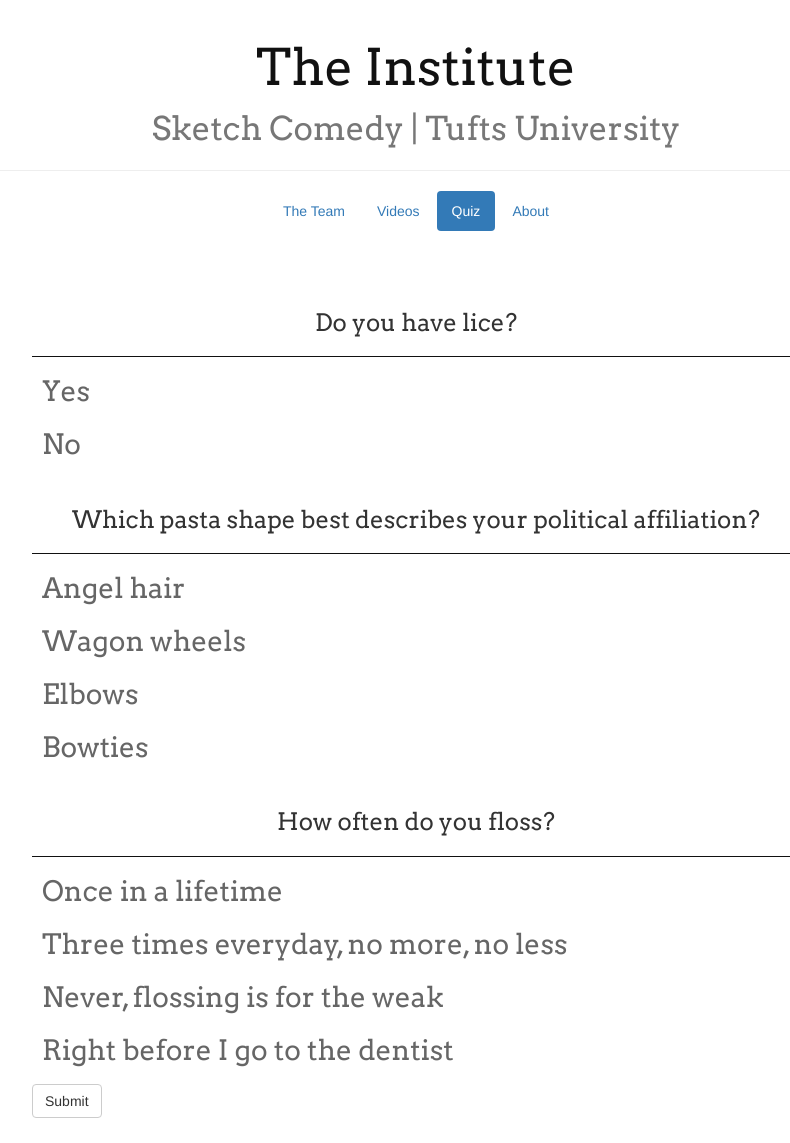
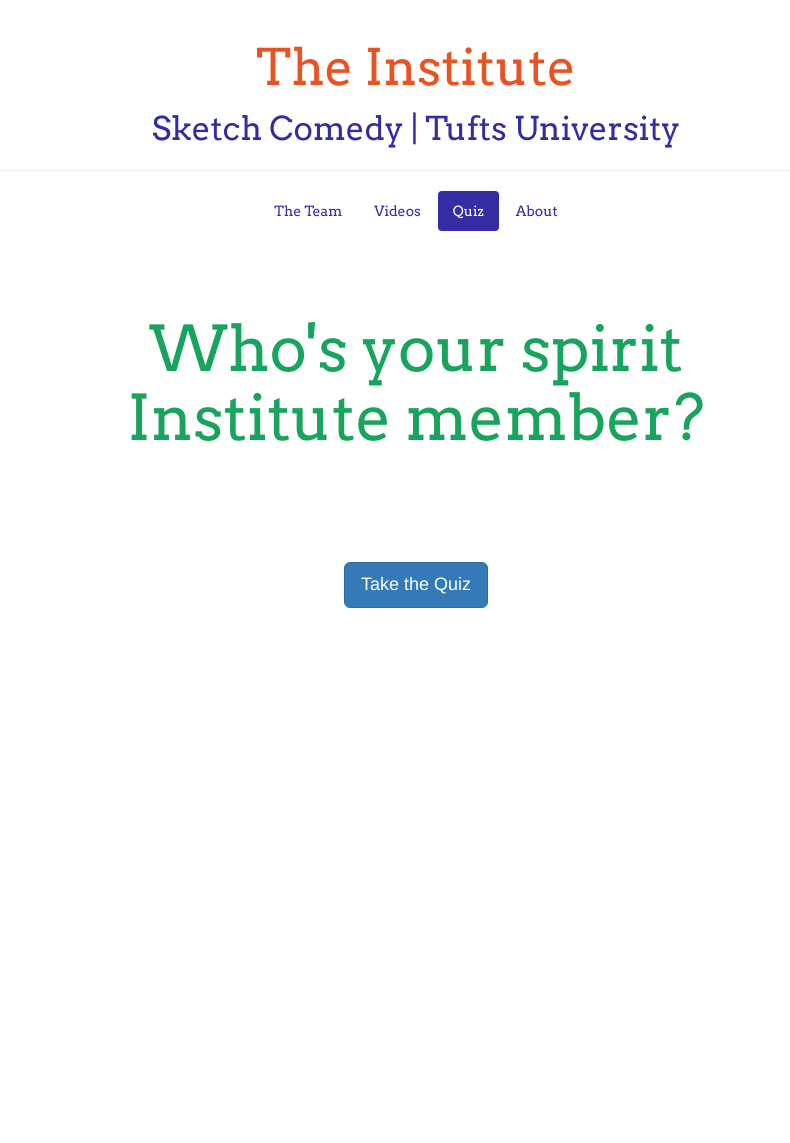
Before and after one commit to elliotcobb/elliotcobb.github.io, a PHP site: page /theinstitute/quiz-angular.html in a window 1280 px wide. Shown: the whole page, without its empty margins (224-1014 px from the left). After the commit the page ends 608 px from the top, so only its background shows below. Run offline with PHP 8.4, Linux system fonts and the light colour scheme; some libraries are stand-ins or nearby versions.

Commit message:
jumbotron scroll

```diff
--- a/theinstitute/about.html
+++ b/theinstitute/about.html
@@ -18,7 +18,7 @@
 <body>
 <div class="header">
     <div class="page-header">
-        <h1>The Institute<br><small>Sketch Comedy | Tufts University</small></h1>
+        <h1>The Institute<br><small class="small-header">Sketch Comedy | Tufts University</small></h1>
     </div>
 
     <ul class="nav nav-pills pills">
--- a/theinstitute/css/basic.css
+++ b/theinstitute/css/basic.css
@@ -27,10 +27,14 @@ a.svglink:after {
 }
 
 h1 {
-    color: #111;
+    color: #E95323;
     text-align: center;
     font-size: 360%;
     font-family: 'Arvo', serif;
+}
+
+.small-header {
+    color: #332CA3;
 }
 
 p {
@@ -41,6 +45,23 @@ p {
 .nav-pills {
     display: inline-block;
     margin-bottom: 10px;
+    font-family: 'Arvo', serif;
+}
+
+.pill-nav {
+    background-color: #ffffff;
+    color: #332CA3;
+}
+
+.nav-pills > li.active > .pill-nav {
+    background-color: #332CA3;
+    color: #ffffff;
+}
+
+.nav-pills > li.active > a:hover {
+    background-color: #332CA3;
+    opacity: 0.8;
+    color: #ffffff;
 }
 
 .pills .active a,
--- a/theinstitute/css/index.css
+++ b/theinstitute/css/index.css
@@ -34,13 +34,12 @@
 .shaded-headshot {
     filter: opacity(0.3);
     -webkit-filter: opacity(0.3);
-
 }
 
 .nametag {
     position: absolute;
-    bottom: 37%;
-    color: #666666;
+    bottom: 45%;
+    color: #E95323;
     margin-left: auto;
     margin-right: auto;
     left: 0;
--- a/theinstitute/css/quiz.css
+++ b/theinstitute/css/quiz.css
@@ -24,13 +24,19 @@
     background-image: url('../content/benMeyerson.jpg');
 }
 
-.answer {
-    color: #666666;
-    margin-left: auto;
-    margin-right: auto;
-    font-size: 200%;
-    font-family: 'Arvo', serif;
-    /*background-image: url('content/samZinn.jpg');*/
+.jumbotron {
+    background-color: #ffffff;
+    color: #19A45D;
+    margin-bottom: 800px;
+}
+
+.start-quiz-button {
+    margin-top: 100px;
+
+}
+
+.quiz-content {
+    display: none;
 }
 
 .question-heading {
@@ -46,21 +52,28 @@
     padding: 4px;
     padding-left: 10px;
     margin-top: 3px;
+    color: #666666;
+    margin-left: auto;
+    margin-right: auto;
+    font-size: 200%;
+    font-family: 'Arvo', serif;
 }
 
 .hover-answer {
-    background-color: rgba(10, 200, 10, 0.2);
+    background-color: #E95323;
+    color: #ffffff;
 }
 
 .chosen-answer {
-    background-color: rgba(10, 10, 200, 0.2);
+    background-color: #332CA3;
+    color: #ffffff;
 }
 
 .answer-radio {
     display: none;
 }
 
-/* windows narrower than 681px */
+/* windows wider than 681px */
 @media only screen
 and (max-width : 1000px)
 and (min-width : 681px) {
--- a/theinstitute/index.html
+++ b/theinstitute/index.html
@@ -18,7 +18,7 @@
 <body>
 <div class="header">
     <div class="page-header">
-        <h1>The Institute<br><small>Sketch Comedy | Tufts University</small></h1>
+        <h1>The Institute<br><small class="small-header">Sketch Comedy | Tufts University</small></h1>
     </div>
     <ul class="nav nav-pills pills">
         <li role="presentation" class="active"><a class="pill-nav the-team" href="">The Team</a></li>
--- a/theinstitute/js/quiz-angular.js
+++ b/theinstitute/js/quiz-angular.js
@@ -51,4 +51,8 @@ quizApp.controller('QuizCtrl', function ($scope) {
 
     $scope.current_question = 1;
     $scope.questions = questions_array;
+    $scope.startQuiz = function() {
+        $('.jumbotron').hide();
+        $('.quiz-content').show();
+    }
 });
--- a/theinstitute/js/quiz.js
+++ b/theinstitute/js/quiz.js
@@ -69,6 +69,7 @@ $(document).ready( function() {
         })
     ;
 
+    // highlight selected answers, un-highlight old selected answers
     $('.question-body .answer').click( function () {
         $(this).find('input.answer-radio').prop("checked", true);
 
@@ -81,7 +82,10 @@ $(document).ready( function() {
         $(this).addClass('chosen-answer');
     });
 
-    $('input.answer-radio').on('change', function() {
-       console.log('moochie');
-    });
+    // scroll down window to only show jumbotron
+    $('.jumbotron').css('margin-bottom', $(window).height())
+    setTimeout( function() {
+        $(document).scrollTop($('.jumbotron').position().top);
+    }, 40);
+
 });
--- a/theinstitute/quiz-angular.html
+++ b/theinstitute/quiz-angular.html
@@ -20,7 +20,7 @@
 <body ng-controller="QuizCtrl">
 <div class="header">
     <div class="page-header">
-        <h1>The Institute<br><small>Sketch Comedy | Tufts University</small></h1>
+        <h1>The Institute<br><small class="small-header">Sketch Comedy | Tufts University</small></h1>
     </div>
 
     <ul class="nav nav-pills pills">
@@ -31,6 +31,10 @@
     </ul>
 </div>
 
+<div class="jumbotron">
+    <h1>Who's your spirit <br>Institute member?</h1>
+    <p><a class="start-quiz-button btn btn-primary btn-lg" href="" ng-click="startQuiz()" role="button">Take the Quiz</a></p>
+</div>
 
 <div class="quiz-content">
     <form class="quiz-form">
--- a/theinstitute/videos.html
+++ b/theinstitute/videos.html
@@ -18,7 +18,7 @@
 <body>
 <div class="header">
     <div class="page-header">
-        <h1>The Institute<br><small>Sketch Comedy | Tufts University</small></h1>
+        <h1>The Institute<br><small class="small-header">Sketch Comedy | Tufts University</small></h1>
     </div>
 
     <ul class="nav nav-pills pills">
```
